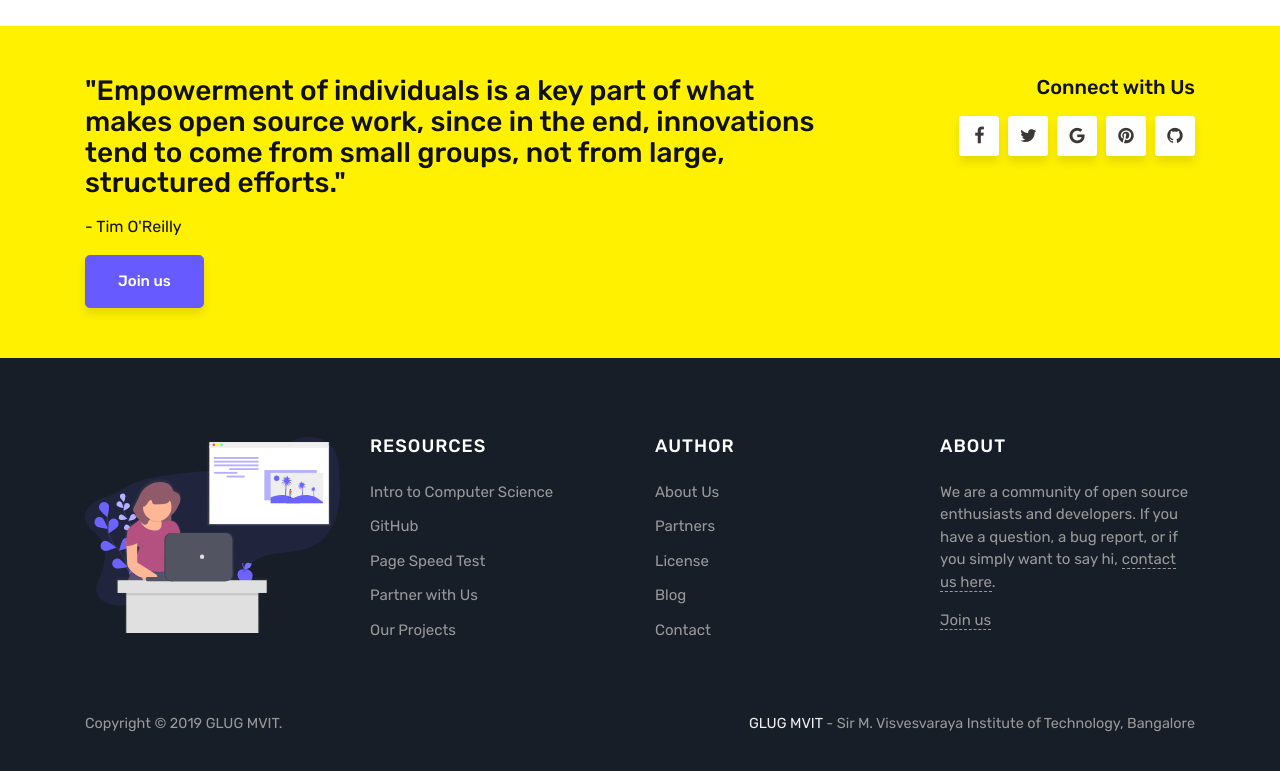
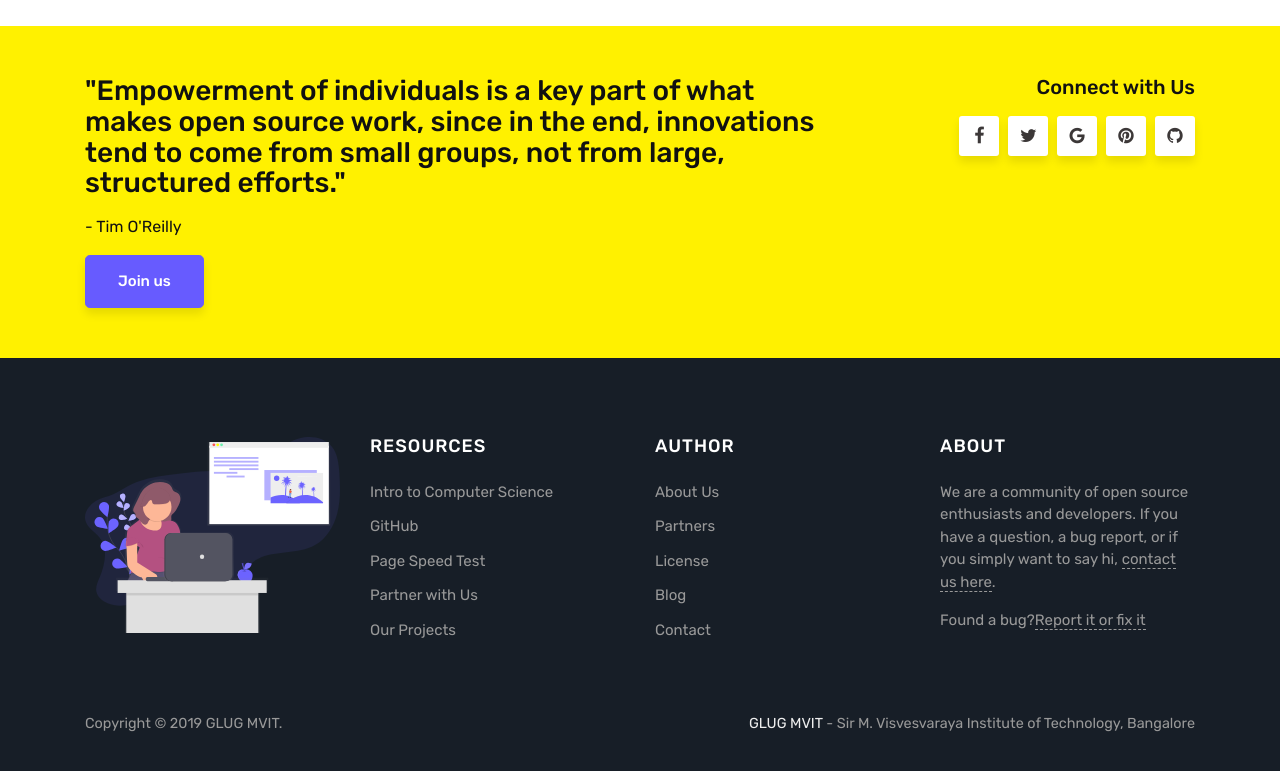
Before and after one commit to glugmvit/glugmvit.github.io, a Jekyll site: the page built from index.html, in a window 1280 px wide and 900 px high, scrolled down 2032 px, cut to the strip 119-890 px from the top of the window. Built offline with Jekyll 4.4.1, drawn with Linux system fonts in a browser that asks for light colours; the list of posts is cut into pages by our own code; comment, search, counter and statistics services are not loaded.

Commit message:
Edit footer

```diff
--- a/_layouts/default.html
+++ b/_layouts/default.html
@@ -188,7 +188,7 @@
                 <div class="footer-widget textwidget">
                     <h5 class="title">About</h5>
                     <p>We are a community of open source enthusiasts and developers. If you have a question, a bug report, or if you simply want to say hi, <a href="mailto:glugmvit@gmail.com">contact us here</a>.</p>
-                    <a href="#">Join us</a>
+                    <p>Found a bug?<a href="https://github.com/glugmvit/glugmvit.github.io">Report it or fix it</a></p>
                 </div>
                 </div>
             </div>
```
Also changed, not shown: Gemfile.lock.
